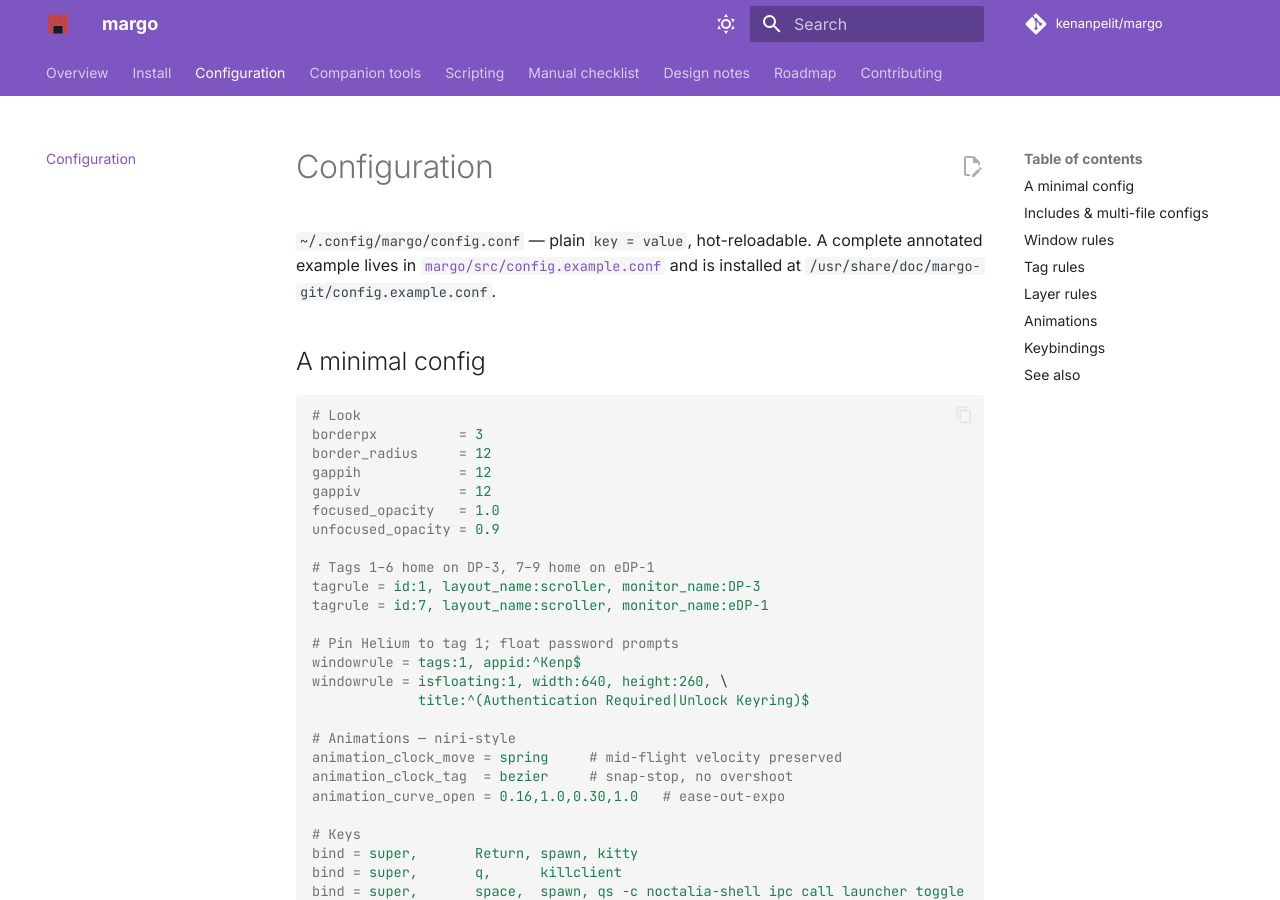
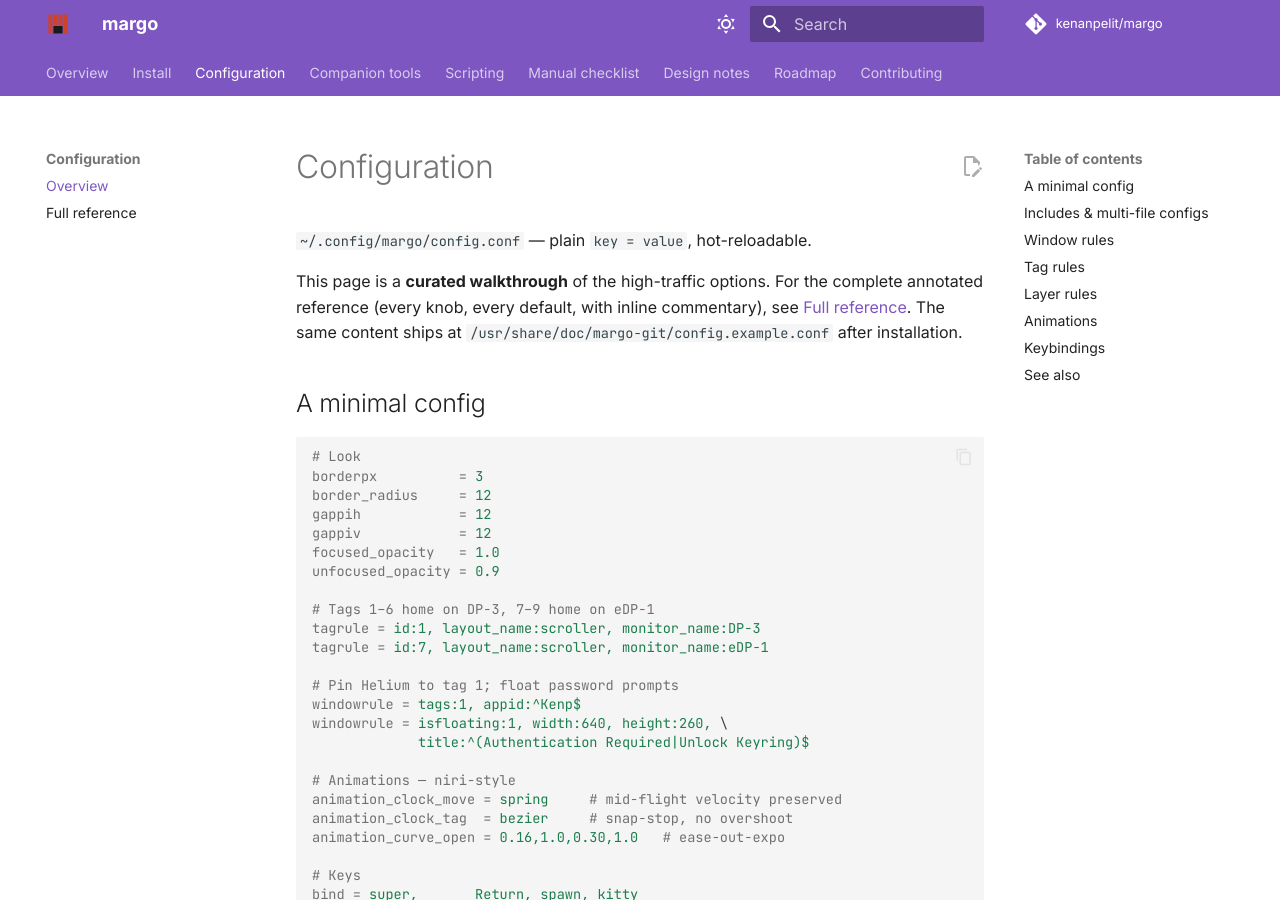
Before and after one commit to kenanpelit/margo, an MkDocs documentation site: the page built from docs/configuration.md, in a window 1280 px wide and 900 px high. Built offline with MkDocs 1.6.1 and Material for MkDocs 9.7.7, drawn with Linux system fonts in a browser that asks for light colours; comment, search, counter and statistics services are not loaded; some of the changed text lies outside the part shown.

Commit message:
docs(site): inline config.example.conf as a Full reference page
Configuration overview at /configuration/ is curated — high-traffic
options with bite-sized examples — but the source-of-truth annotated
example at margo/src/config.example.conf is 1028 lines of "every
knob with the why behind it". Linking out to GitHub for the full
reference broke the in-site reading flow.

Add a sibling page /config-reference/ that pulls the entire
config.example.conf inline via pymdownx.snippets, so the published
site has both the curated walkthrough AND the man-page reference
without duplicating content. Updates land in the docs site
automatically the next time anyone touches the example config —
the snippet pulls live from margo/src/config.example.conf at
build time.

Wiring:

* mkdocs.yml — pymdownx.snippets gets `base_path: ["."]` so it
  can reach files outside docs/. Nav grows a "Configuration"
  group with Overview + Full reference.
* docs/config-reference.md — new page; 50 lines of intro + reload/
  validation commands + discoverability tools, then the snippet
  pulls the rest.
* docs/configuration.md — header reframed as "curated walkthrough,
  see Full reference for everything"; "See also" now points at
  the new page first.
* docs/index.md — Configure card gets a secondary Full reference
  link.

Built and verified with `mkdocs build --strict`; the embedded
config landing page weighs 260 KB after syntax highlighting (vs.
~33 KB when it was just a curated subset). Worth it: every option
is now grep-able from the published site.

Co-Authored-By: Claude Opus 4.7 <noreply@anthropic.com>

```diff
--- a/docs/configuration.md
+++ b/docs/configuration.md
@@ -1,6 +1,8 @@
 # Configuration
 
-`~/.config/margo/config.conf` — plain `key = value`, hot-reloadable. A complete annotated example lives in [`margo/src/config.example.conf`](https://github.com/kenanpelit/margo/blob/main/margo/src/config.example.conf) and is installed at `/usr/share/doc/margo-git/config.example.conf`.
+`~/.config/margo/config.conf` — plain `key = value`, hot-reloadable.
+
+This page is a **curated walkthrough** of the high-traffic options. For the complete annotated reference (every knob, every default, with inline commentary), see [Full reference](config-reference.md). The same content ships at `/usr/share/doc/margo-git/config.example.conf` after installation.
 
 ## A minimal config
 
@@ -172,7 +174,7 @@ mctl check-config       # exits 1 if any bind is shadowed
 
 ## See also
 
+- [**Full config reference**](config-reference.md) — every option with inline commentary, the complete `config.example.conf` rendered in-page.
 - [Companion tools](companion-tools.md) — `mctl`, `mlayout`, `mscreenshot`.
-- [Scripting](scripting.md) — `~/.config/margo/init.rhai`.
+- [Scripting](scripting.md) — `~/.config/margo/init.rhai` for what window rules and keybinds can't express.
 - [Manual checklist](manual-checklist.md) — what to verify after a fresh install.
-- The annotated [`config.example.conf`](https://github.com/kenanpelit/margo/blob/main/margo/src/config.example.conf) on GitHub — every option documented inline.
--- a/mkdocs.yml
+++ b/mkdocs.yml
@@ -57,7 +57,9 @@ theme:
 nav:
   - Overview: index.md
   - Install: install.md
-  - Configuration: configuration.md
+  - Configuration:
+      - Overview: configuration.md
+      - Full reference: config-reference.md
   - Companion tools: companion-tools.md
   - Scripting: scripting.md
   - Manual checklist: manual-checklist.md
@@ -83,7 +85,13 @@ markdown_extensions:
       line_spans: __span
       pygments_lang_class: true
   - pymdownx.inlinehilite
-  - pymdownx.snippets
+  - pymdownx.snippets:
+      # Snippets are pulled relative to the repo root so we can
+      # include the actual config.example.conf rather than keeping a
+      # mirror in docs/.
+      base_path:
+        - "."
+      check_paths: true
   - pymdownx.emoji:
       emoji_index: !!python/name:material.extensions.emoji.twemoji
       emoji_generator: !!python/name:material.extensions.emoji.to_svg
```
Also changed, not shown: docs/config-reference.md (added, +71 -0 lines), docs/index.md (+1 -1 lines).
